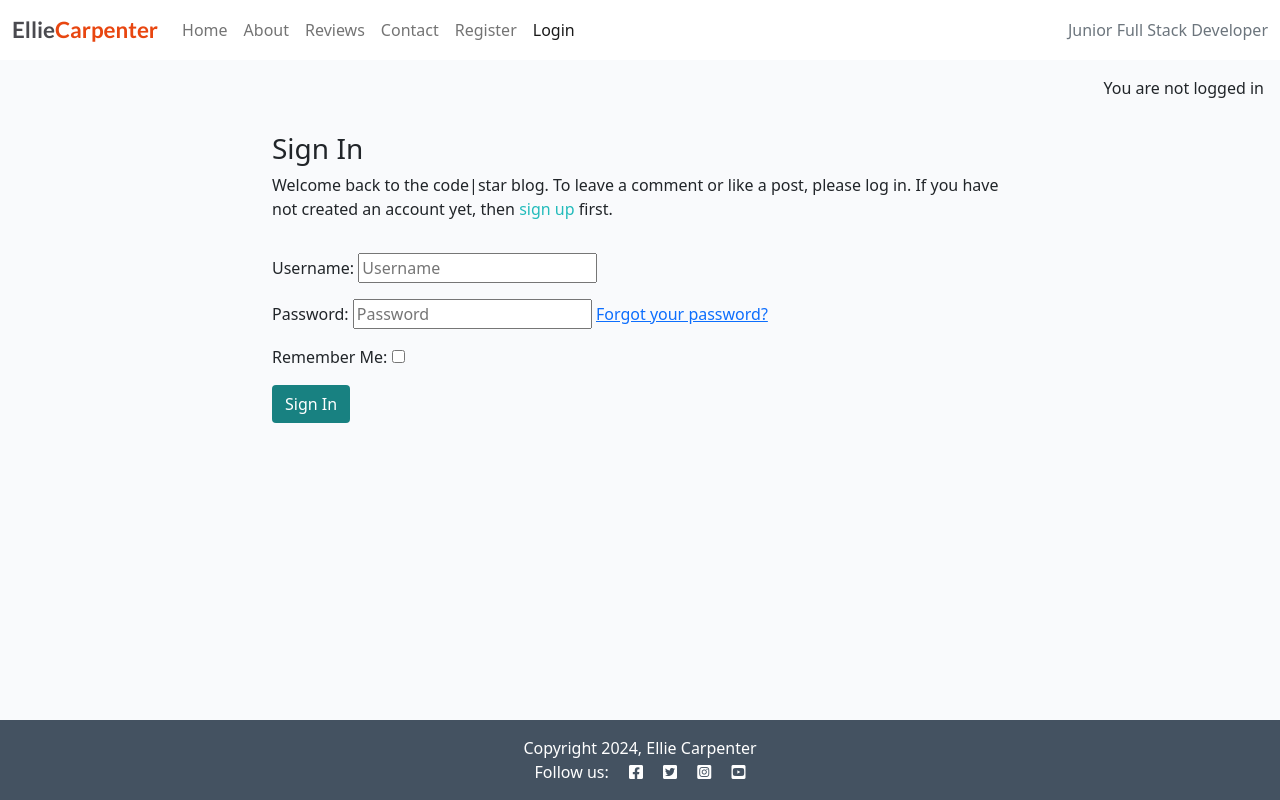
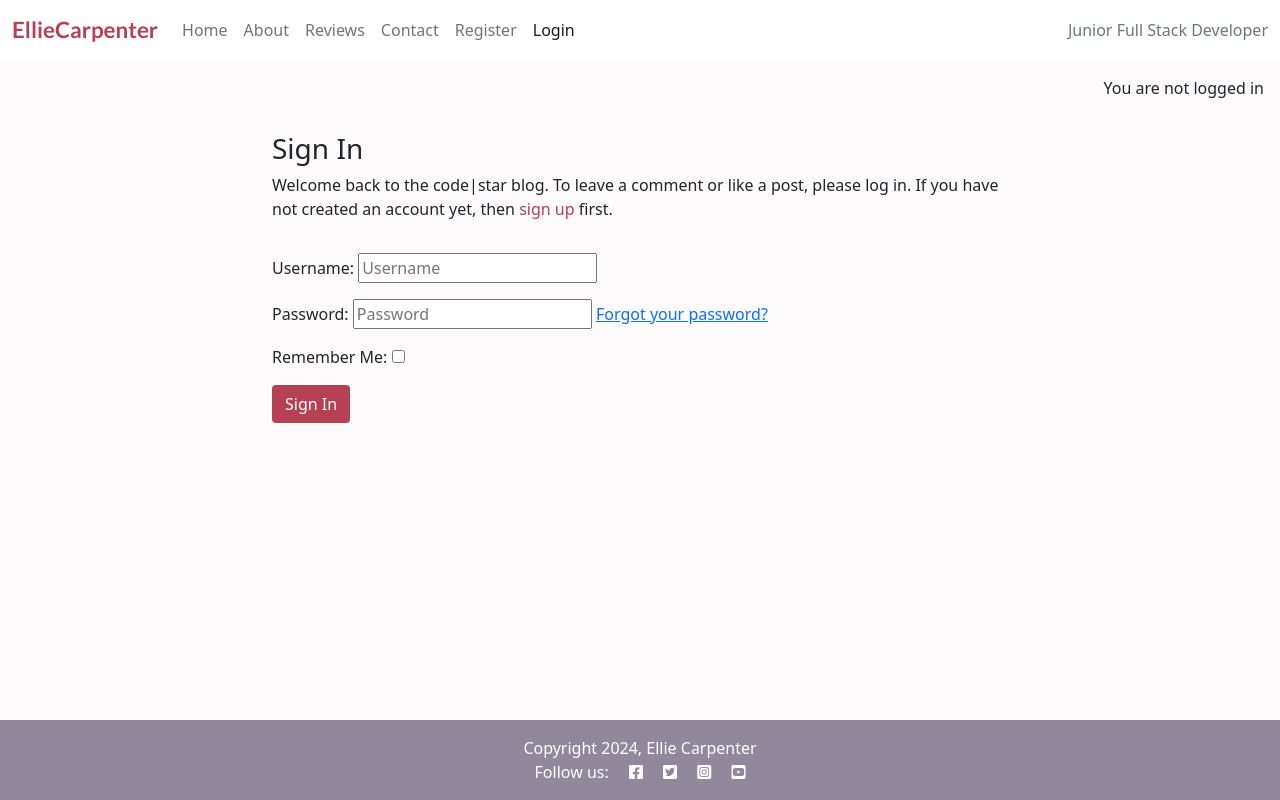
Before and after one commit to els-390/CI-Capstone-Portfolio-Project-Clone, a Django app: page /accounts/login/ in a window 1280 px wide. Run offline with Django 4.2, Linux system fonts and the light colour scheme; some libraries are stand-ins or nearby versions.

Commit message:
Update CSS, update index and base.html to remove typos

```diff
--- a/projects/templates/projects/index.html
+++ b/projects/templates/projects/index.html
@@ -43,7 +43,7 @@
             </div>
         </div>
     </div>
-    {% if is_paginated %}{%
+    {% if is_paginated %}
     <nav aria-label="Page navigation">
         <ul class="pagination justify-content-center">
             {% if page_obj.has_previous %}
--- a/static/css/style.css
+++ b/static/css/style.css
@@ -1,17 +1,17 @@
 
 body {
-    background-color: #F9FAFC;
+    background-color: #b1a8b9;
 }
 
 .brand {
     font-family: Lato, sans-serif;
     font-size: 1.4rem;
     font-weight: 700;
-    color: #4A4A4F;
+    color: #B64054;
 }
 
 .red-o {
-    color: #E84610;
+    color: #B64054;
 }
 
 .thin {
@@ -19,15 +19,15 @@ body {
 }
 
 .light-bg {
-    background-color: #fff;
+    background-color: #FCFAFA;
 }
 
 .dark-bg {
-    background-color: #445261;
+    background-color: #91889C;
 }
 
 .main-bg {
-    background-color: #F9FAFC;
+    background-color: #FCFAFA;
 }
 
 .card {
@@ -44,7 +44,7 @@ body {
     bottom: 5%;
     min-width: 30%;
     left: -2px;
-    background-color: #188181;
+    background-color: #B64054;
 }
 
 .scale {
@@ -68,7 +68,7 @@ body {
 }
 
 .masthead-text {
-    background-color: #445261;
+    background-color: #91889C;
     color: white;
     position: relative;
 }
@@ -85,82 +85,78 @@ body {
     right: 90%;
     height: 100%;
     width: 150%;
-    background: #445261;
+    background: #91889C;
     -webkit-transform: skew(15deg);
     -moz-transform: skew(15deg);
     transform: skew(15deg);
     z-index: 100;
 }
 
-.profile-image {
-    width: 75%;
+.project-link {
+    text-decoration: none;
+    color: #8B8A95;
 }
 
-.post-link {
-    text-decoration: none;
-    color: #445261;
+.project-link:hover,
+.page-link {
+    color: #B64054;
 }
 
-.post-link:hover,
-.page-link {
-    color: #E84610;
-}
-
-.post-title {
+.project-title {
     margin-top: 10%;
     margin-left: 5%;
 }
 
-.post-subtitle {
+.project-subtitle {
     margin-left: 5%;
-    color: lightgray;
+    color: #91889C;
 }
 
 .btn-signup,
 .btn-edit {
-    background-color: #188181;
+    background-color: #B64054;
     color: #fff;
 }
 
 .btn-signup:hover,
 .btn-signup:active {
     background-color: #fff;
-    color: #23BBBB;
+    color: #B64054;
 }
 
 .link {
-    color: #23BBBB;
+    color: #B64054;
     text-decoration: none;
 }
 
 .link:hover,
 .link:active {
-    color: #445261;
+    color: #AB7F6C;
     text-decoration: underline;
 }
 
 .btn-like {
-    color: #E84610;
+    color: #B64054;
     border: none;
     background: transparent;
 }
 
 .btn-delete {
     color: #fff;
-    background: #E84610;
+    background: #B64054;
 }
 
 .btn-like:hover,
 .btn-like:active {
-    color: #E84610;
+    color: #B64054;
     background: transparent;
     border: none;
 }
 
 .faded {
-    color: rgb(172, 175, 175);
+    color: #6c8e51;
 }
 
 .approval {
-    color: rgb(222, 146, 168);
+    color: #f44336;
 }
--- a/templates/base.html
+++ b/templates/base.html
@@ -31,6 +31,8 @@
     <!-- Custom CSS -->
     <link rel="stylesheet" href="{% static 'css/style.css' %}">
 
+
+    <!-- Custom Favicon -->
     <link rel="icon" href="{% static 'css/images/favicon/favicon.ico' %}" type="image/x-icon">
 
 </head>
```
Also changed, not shown: 1 other file.
